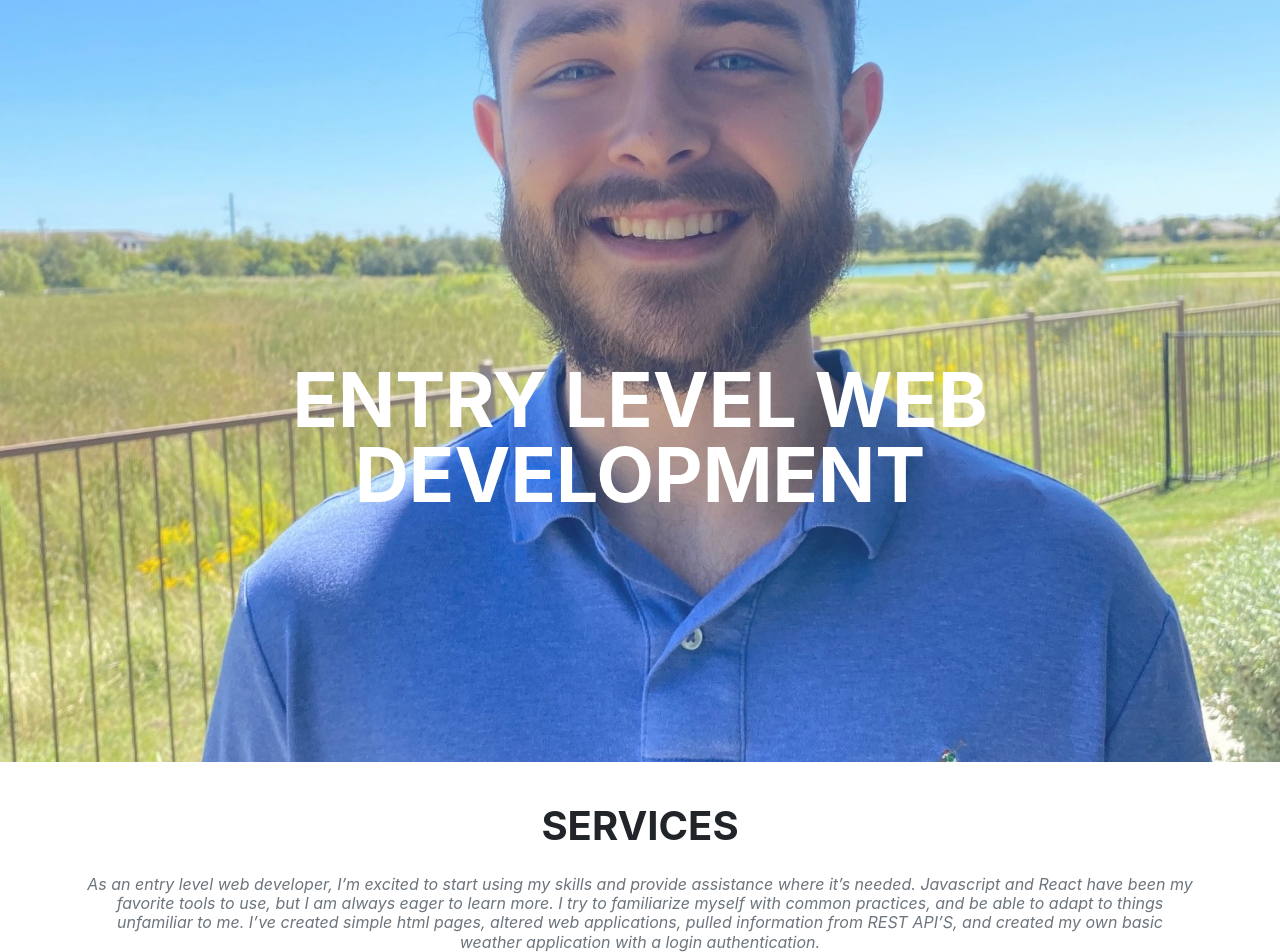
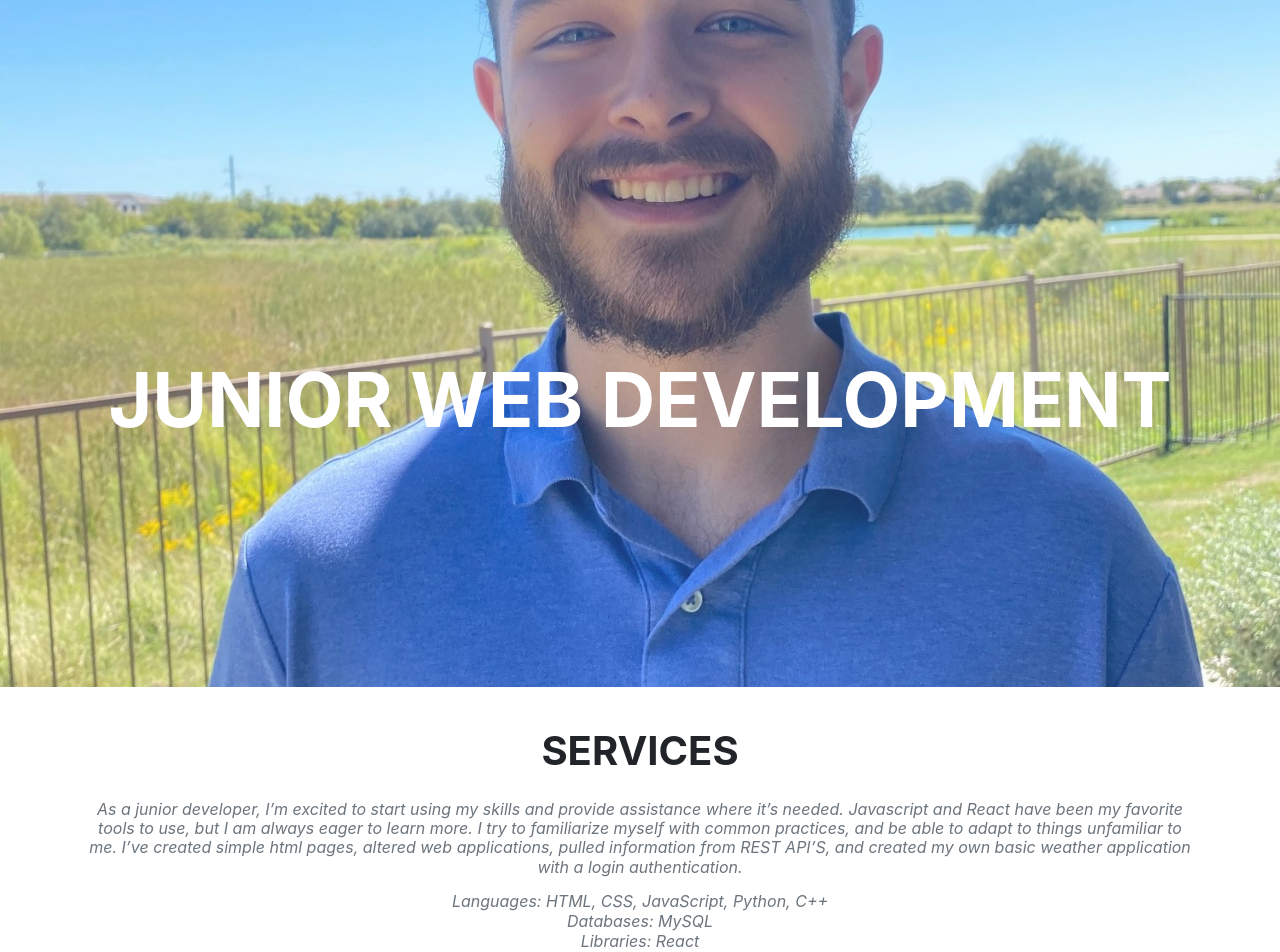
Before and after one commit to JustinBarsalou/website-prototype, a React (Create React App) app: page / in a window 1280 px wide. Shown: the part 360-1312 px from the top of the page. Built offline with nearby package versions, Linux system fonts and the light colour scheme.

Commit message:
tweaked some wording

```diff
--- a/src/App.js
+++ b/src/App.js
@@ -6,10 +6,6 @@ function App() {
     <div className="App">
     <nav className="navbar navbar-expand-lg navbar-dark fixed-top" id="mainNav">
   <div className="container">
-    {/* <button className="navbar-toggler navbar-toggler-right" type="button" data-toggle="collapse" data-target="#navbarResponsive" aria-controls="navbarResponsive" aria-expanded="false" aria-label="Toggle navigation">
-      Menu
-      <i className="fa fa-bars"></i>
-    </button> */}
     <div className="collapse navbar-collapse" id="navbarResponsive">
       <ul className="navbar-nav text-uppercase ml-auto">
         <li className="nav-item">
@@ -34,8 +30,7 @@ function App() {
   <div className="container">
     <div className="intro-text">
       <div className="intro-lead-in">My Name is Justin Barsalou</div>
-      <div className="intro-heading text-uppercase">Entry Level Web Development</div>
-      {/* <a className="btn btn-primary btn-xl text-uppercase js-scroll-trigger" href="#services">Tell Me More</a> */}
+      <div className="intro-heading text-uppercase">Junior Web Development</div>
     </div>
   </div>
 </header>
@@ -46,7 +41,7 @@ function App() {
     <div className="row">
       <div className="col-lg-12 text-center">
         <h2 className="section-heading text-uppercase">Services</h2>
-        <h3 className="section-subheading text-muted">As an entry level web developer, I’m excited to start using my skills and provide assistance where it’s needed. Javascript and React have been my favorite tools to use, but I am always eager to learn more. I try to familiarize myself with common practices, and be able to adapt to things unfamiliar to me. I’ve created simple html pages, altered web applications, pulled information from REST API’S, and created my own basic weather application with a login authentication. </h3>
+        <h3 className="section-subheading text-muted">As a junior developer, I’m excited to start using my skills and provide assistance where it’s needed. Javascript and React have been my favorite tools to use, but I am always eager to learn more. I try to familiarize myself with common practices, and be able to adapt to things unfamiliar to me. I’ve created simple html pages, altered web applications, pulled information from REST API’S, and created my own basic weather application with a login authentication. </h3>
         <h3 className="section-subheading text-muted border-gone">Languages: HTML, CSS, JavaScript, Python, C++</h3>
         <h3 className="section-subheading text-muted border-gone">Databases: MySQL</h3>
         <h3 className="section-subheading text-muted border-gone">Libraries: React</h3>
@@ -153,13 +148,6 @@ function App() {
               </div>
             </div>
           </li>
-          {/* <li className="timeline-inverted">
-            <div className="timeline-image">
-              <h4>Be Part
-                <br/>Of Our
-                <br/>Story!</h4>
-            </div>
-          </li> */}
         </ul>
       </div>
     </div>
@@ -205,40 +193,6 @@ function App() {
       </div>
     </div>
 
-    {/* This is a message form that will be set up in the future */}
-    {/* <div className="row">
-      <div className="col-lg-12">
-        <form id="contactForm" name="sentMessage" novalidate="novalidate">
-          <div className="row">
-            <div className="col-md-6">
-              <div className="form-group">
-                <input className="form-control" id="name" type="text" placeholder="Your Name *" required="required" data-validation-required-message="Please enter your name."/>
-                <p className="help-block text-danger"></p>
-              </div>
-              <div className="form-group">
-                <input className="form-control" id="email" type="email" placeholder="Your Email *" required="required" data-validation-required-message="Please enter your email address."/>
-                <p className="help-block text-danger"></p>
-              </div>
-              <div className="form-group">
-                <input className="form-control" id="phone" type="tel" placeholder="Your Phone *" required="required" data-validation-required-message="Please enter your phone number."/>
-                <p className="help-block text-danger"></p>
-              </div>
-            </div>
-            <div className="col-md-6">
-              <div className="form-group">
-                <textarea className="form-control" id="message" placeholder="Your Message *" required="required" data-validation-required-message="Please enter a message."></textarea>
-                <p className="help-block text-danger"></p>
-              </div>
-            </div>
-            <div className="clearfix"></div>
-            <div className="col-lg-12 text-center">
-              <div id="success"></div>
-              <button id="sendMessageButton" className="btn btn-primary btn-xl text-uppercase" type="submit">Send Message</button>
-            </div>
-          </div>
-        </form>
-      </div>
-    </div> */}
   </div>
 </section>
 
```
